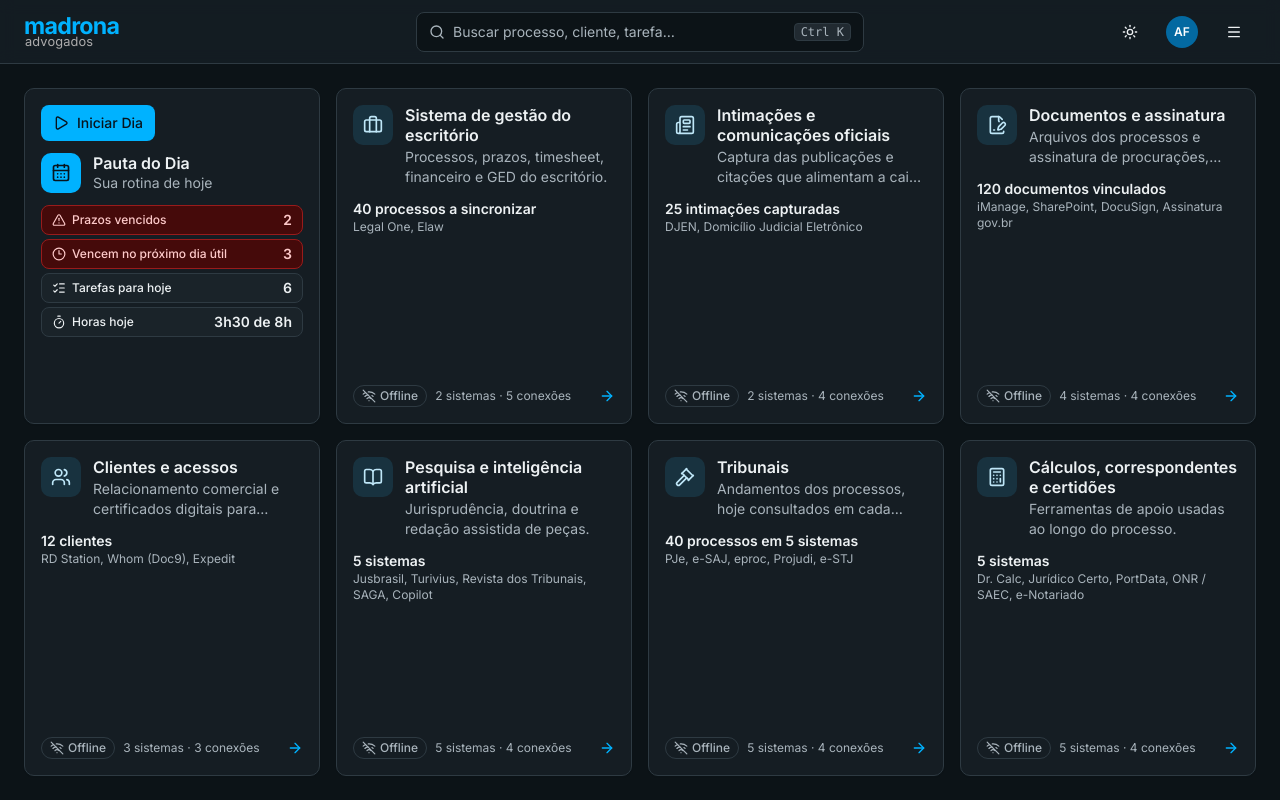
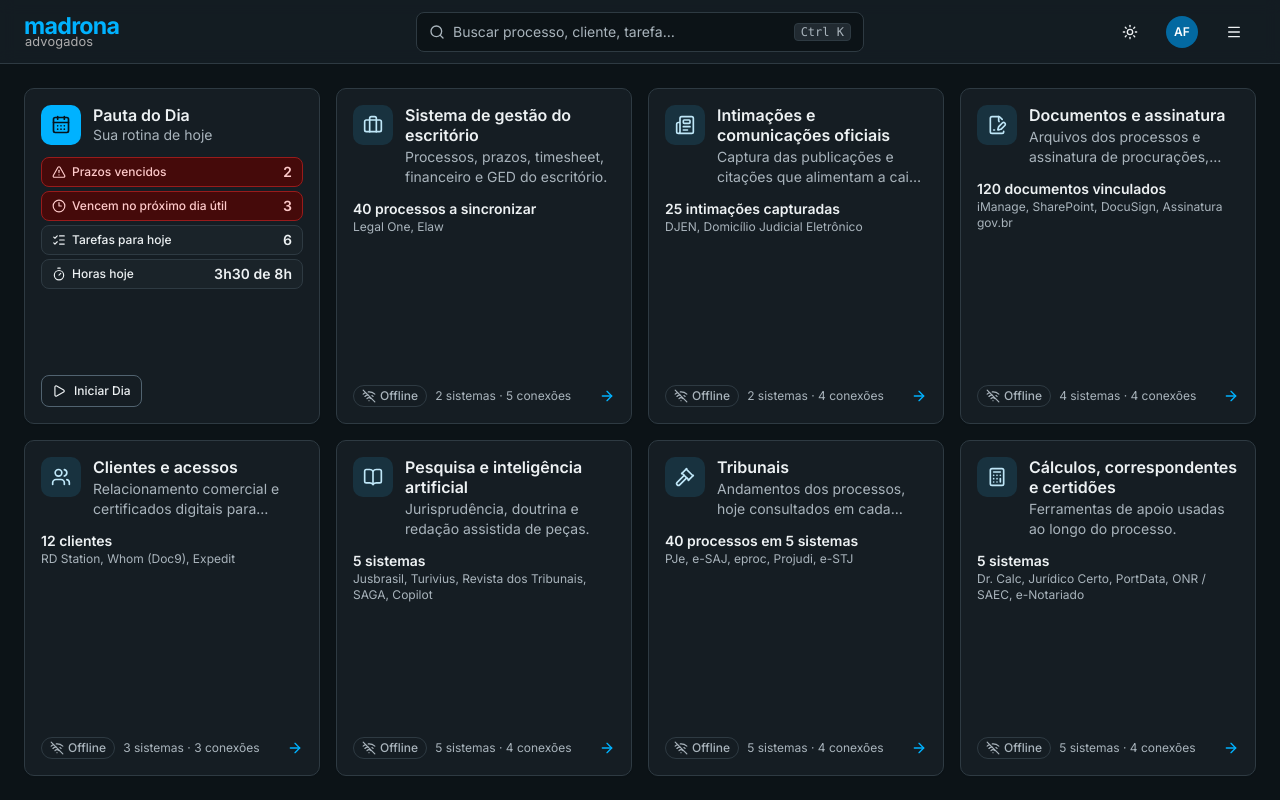
Before and after one commit to felipepintofreitas/Pauta, a React (Vite) app: page /pauta in a window 1280 px wide. Built offline with nearby package versions, Linux system fonts and the light colour scheme.

Commit message:
Botão Iniciar Dia menor e abaixo das informações do card
Co-Authored-By: Claude Opus 5.5 (1M context) <noreply@anthropic.com>
Claude-Session: https://claude.ai/code/session_014HCGtj15cpm5PGZKYVoBdX

```diff
--- a/src/components/Cronometro.tsx
+++ b/src/components/Cronometro.tsx
@@ -85,7 +85,7 @@ export function CronometroDia() {
   const { ativo } = useTempo()
   if (ativo) return <CronometroBarra />
   return (
-    <Button size="sm" onClick={() => iniciarCronometro()}>
+    <Button size="sm" variant="outline" className="min-h-11 px-2.5 text-xs md:h-8 md:min-h-8 [&_svg]:size-3.5" onClick={() => iniciarCronometro()}>
       <Play /> Iniciar Dia
     </Button>
   )
--- a/src/pages/Inicio.tsx
+++ b/src/pages/Inicio.tsx
@@ -73,11 +73,6 @@ export function Inicio() {
 
       <div className="grid gap-4 md:grid-cols-2 lg:min-h-0 lg:flex-1 lg:grid-cols-4 lg:grid-rows-2">
         <Card className="relative flex flex-col p-4 transition-colors focus-within:ring-2 focus-within:ring-ring hover:border-primary">
-          {lanca && (
-            <div className="relative z-10 mb-3 flex">
-              <CronometroDia />
-            </div>
-          )}
           <div className="flex items-start gap-3">
             <span className="grid size-10 shrink-0 place-items-center rounded-lg bg-primary text-primary-foreground">
               <CalendarDays className="size-5" aria-hidden />
@@ -101,6 +96,11 @@ export function Inicio() {
               </div>
             ))}
           </dl>
+          {lanca && (
+            <div className="relative z-10 mt-auto flex pt-3">
+              <CronometroDia />
+            </div>
+          )}
         </Card>
         {GRUPOS_INICIO.map((g) => (
           <CardGrupoIntegracao key={g.id} grupo={g} />
```
